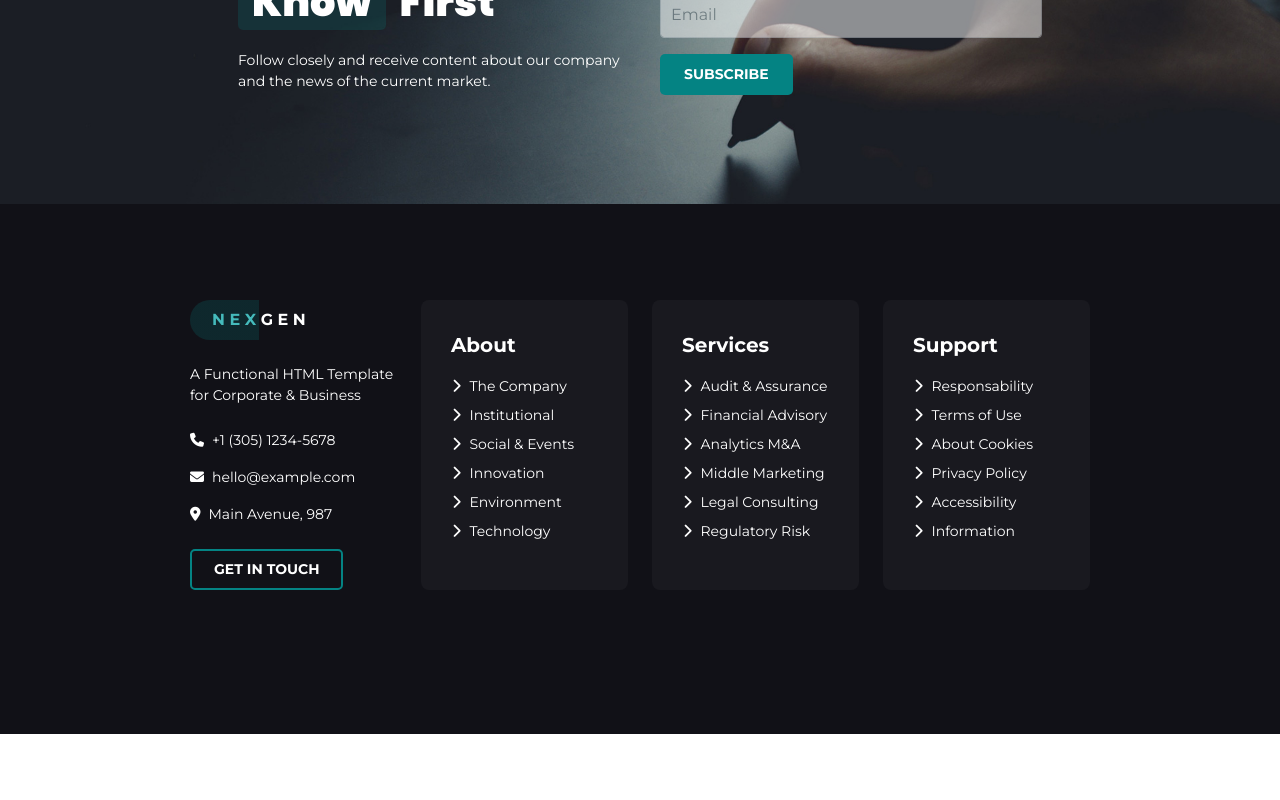
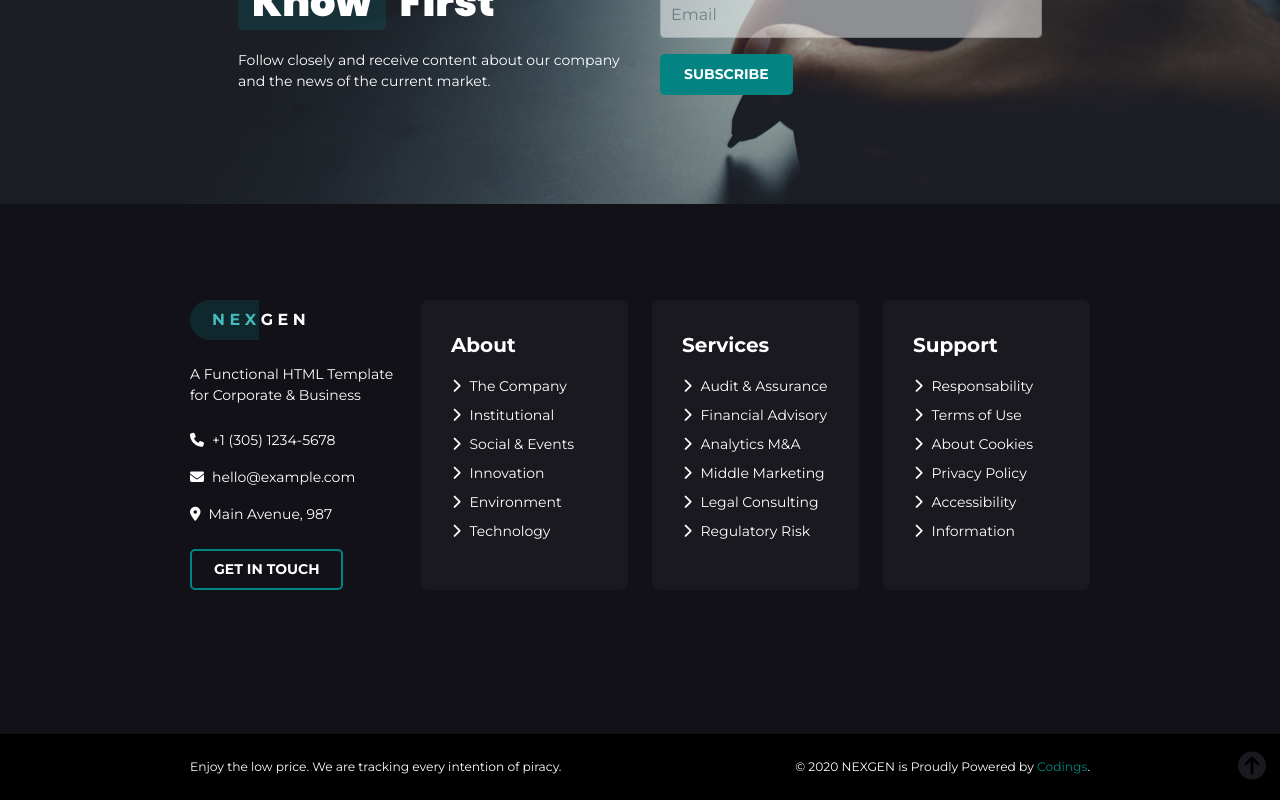
Before and after one commit to StefanoSax93/proj-html-vuejs, a Vue app: page / in a window 1280 px wide. Shown: the part 4177-4977 px from the top of the page. Before the commit the page ends 4911 px from the top, so only its background shows below. Built offline with nearby package versions, Linux system fonts and the light colour scheme.

Commit message:
esercizio completo

```diff
--- a/src/components/TheFooter.vue
+++ b/src/components/TheFooter.vue
@@ -1,4 +1,5 @@
 <template>
+    <div>
         <div class="py-5 bg_dark">
             <div class="my-container py-5 mb-5 text-white">
                 <div class="row">
@@ -29,6 +30,14 @@
                         </div>
                     </div>
                 </div>
+            </div>
+        </div>
+        <div class="bg-black py-4 position-relative">
+            <div class="my-container d-flex justify-content-between align-items-center text-white">
+                <small>Enjoy the low price. We are tracking every intention of piracy.</small>
+                <small>&#169; 2020 NEXGEN is Proudly Powered by <span class="text_primary">Codings</span>.</small>
+            </div>
+            <a href="" class="arrow"><i class="fa-solid fa-2x fa-circle-arrow-up"></i></a>
         </div>
     </div>
 </template>
@@ -69,4 +78,16 @@ export default {
         }
     }
 }
+.arrow {
+    color: #19191F;
+    position: absolute;
+    right: 0;
+    top: 50%;
+    transform: translate(-50%,-50%);
+    transition: color .3s ease;
+
+    &:hover,&:focus {
+        color: $color-primary;
+    }
+}
 </style>
```
Lines whose indentation alone changed are shown as unchanged.
